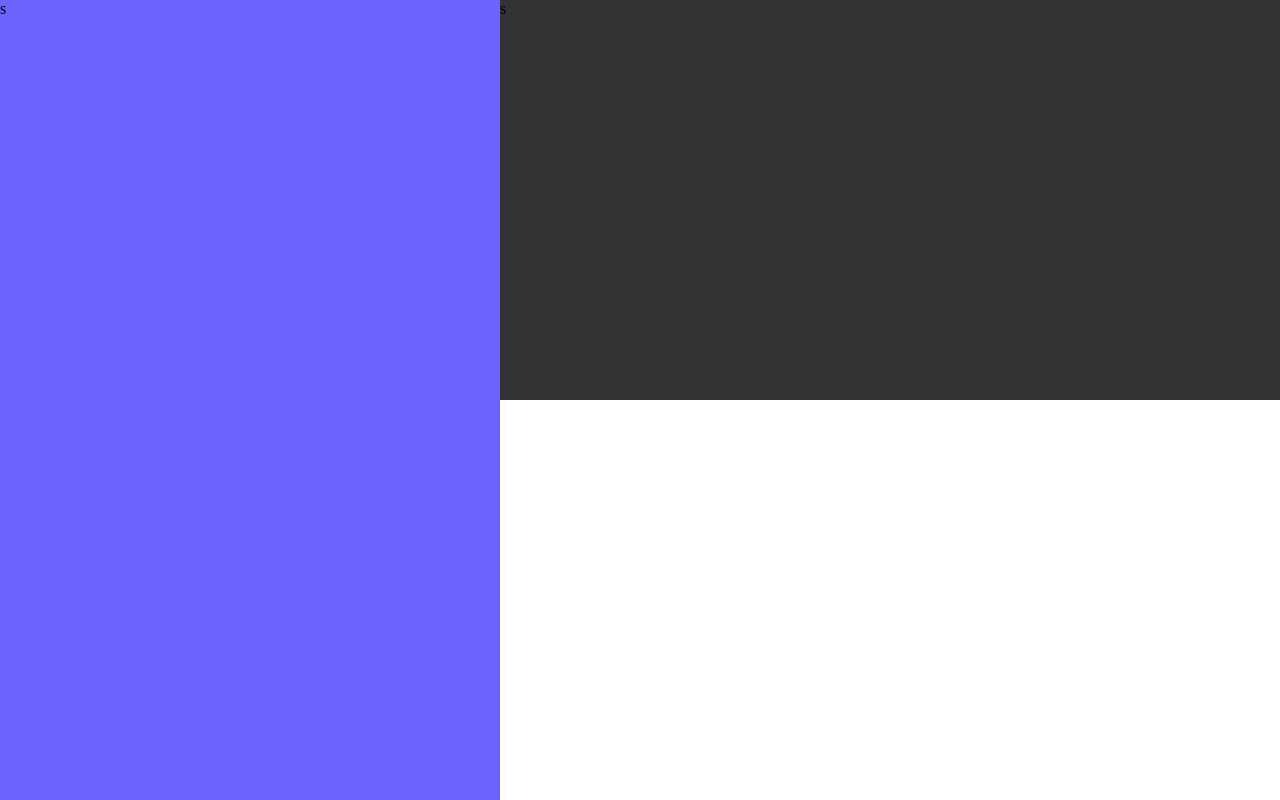
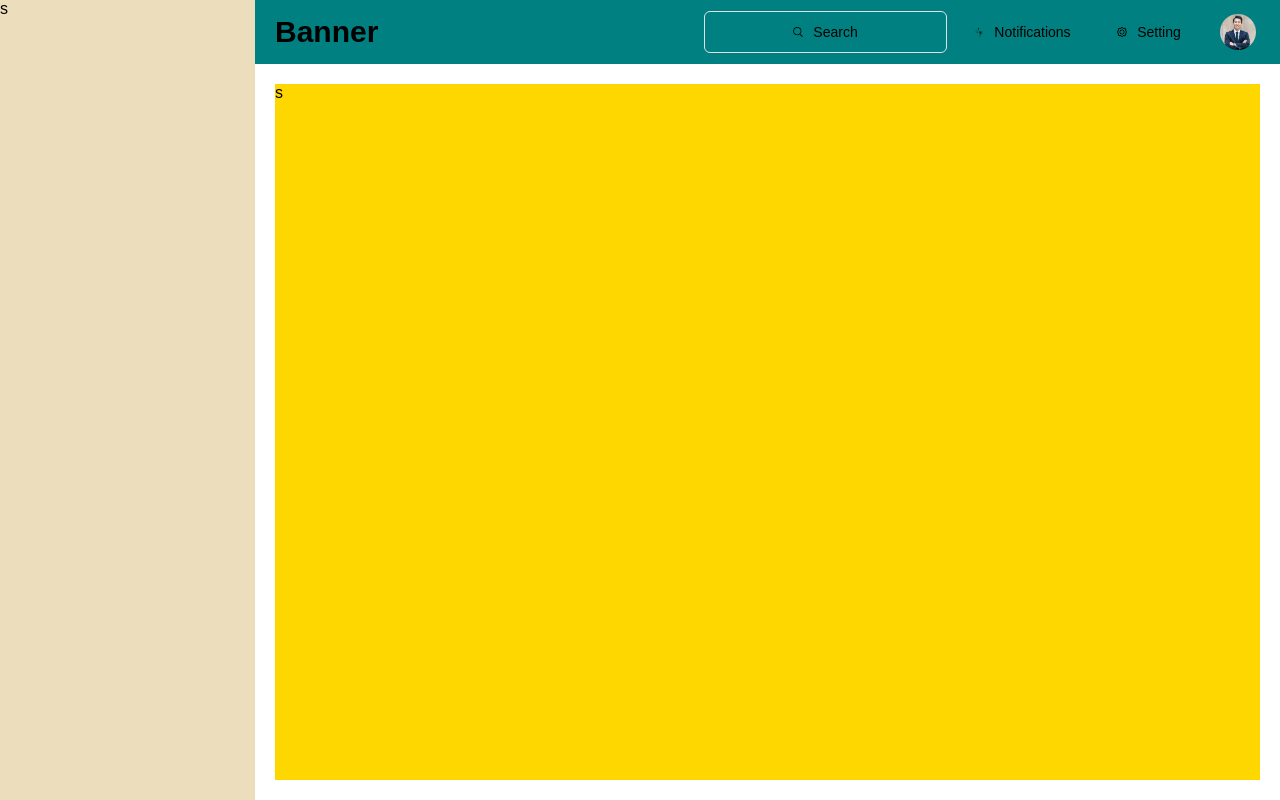
Before and after one commit to Toast-xx/CS302--Elite-Beauty-School, a Flask app: page / in a window 1280 px wide. Run offline with Flask 3, Linux system fonts and the light colour scheme.

Commit message:
visual update

```diff
--- a/app/static/styles/admin_base.css
+++ b/app/static/styles/admin_base.css
@@ -2,12 +2,13 @@ html,body
 {
     height: 100%;
     margin: 0;
+    font-family: sans-serif;
 }
 .container
 {
     display: grid;
-    grid-template-columns: 500px 1fr;
-    grid-template-rows: 1fr 1fr;
+    grid-template-columns: 255px 1fr;
+    grid-template-rows: auto 1fr;
     grid-template-areas:
       "side top"
       "side content";
@@ -17,11 +18,95 @@ html,body
 .side
 {
     grid-area: side;
-    background-color: #6c63ff;
+    background-color: #E4CFA1B3;
 }
 .top
 {
     grid-area: top;
-    background-color: #333333;
+}
+.top-banner
+{
+    height: 64px;
+    background-color: teal;
+    display: inline-flex;
     width: 100%;
+    align-items: center;
+    justify-content: space-between;
 }
+.banner-name
+{
+    margin-left: 20px;
+    font-size: 30px;
+    font-weight: bold;
+}
+.banner-right
+{
+    display: inline-flex;
+    align-items: center;
+    font-size: 14px;
+}
+.banner-search
+{
+    width: 241px;
+    height: 40px;
+    display: inline-flex;
+    align-items: center;
+    justify-content: center;
+    margin-right: 10px;
+    cursor: pointer;
+    border-radius: 6px;
+    border-width: 1px;
+    border-color: #DEE1E6FF;
+    border-style: solid;
+}
+.banner-notification
+{
+    width: 131px;
+    height: 40px;
+    display: inline-flex;
+    align-items: center;
+    justify-content: center;
+    margin-right: 10px;
+    cursor: pointer;
+}
+.banner-setting
+{
+    width: 102px;
+    height: 40px;
+    display: inline-flex;
+    align-items: center;
+    justify-content: center;
+    margin-right: 20px;
+    cursor: pointer;
+}
+.banner-profile
+{
+    width: 36px;
+    height: 36px;
+    display: inline-flex;
+    align-items: center;
+    justify-content: center;
+    margin-right: 24px;
+    cursor: pointer;
+    border-radius: 20px;
+}
+.top-filter-order
+{
+    display: none;
+    height: 144px;
+    background-color: red;
+    margin-top: 52px;
+}
+.top-filter-list
+{
+    display: none;
+    height: 20px;
+    margin: 20px;
+    background-color: yellow;
+}
+.content
+{
+    grid-area: content;
+    margin: 20px;
+    background-color: gold;
+}
--- a/app/templates/admin_base.html
+++ b/app/templates/admin_base.html
@@ -10,13 +10,38 @@
 <body>
     <div class="container">
         <div class="top">
-            s
+            <div class="top-banner">
+                <div class="banner-name">
+                    Banner
+                </div>
+                <div class="banner-right">
+                    <div class="banner-search">
+                        <img src="{{ url_for('static', filename='images/search.png') }}" width="10px" height="10px" alt="Settings Logo">
+                        <span style="margin-left: 10px">Search</span>
+                    </div>
+                    <div class="banner-notification">
+                        <img src="{{ url_for('static', filename='images/notification.png') }}" width="10px" height="10px" alt="Settings Logo">
+                        <span style="margin-left: 10px">Notifications</span>
+                    </div>
+                    <div class="banner-setting">
+                        <img src="{{ url_for('static', filename='images/setting.png') }}" width="10px" height="10px" alt="Settings Logo">
+                        <span style="margin-left: 10px">Setting</span>
+                    </div>
+                    <img class="banner-profile" src="{{ url_for('static', filename='images/dummy.png') }}">
+                </div>
+            </div>
+            <div class="top-filter-order">
+                s
+            </div>
+            <div class="top-filter-list">
+                s
+            </div>
         </div>
         <div class="side">
             s
         </div>
         <div class="content">
-
+            s
         </div>
     </div>
 </body>
```
Also changed, not shown: app/static/images/dummy.png (added), app/static/images/notification.png (added), app/static/images/search.png (added), app/static/images/setting.png (added).
